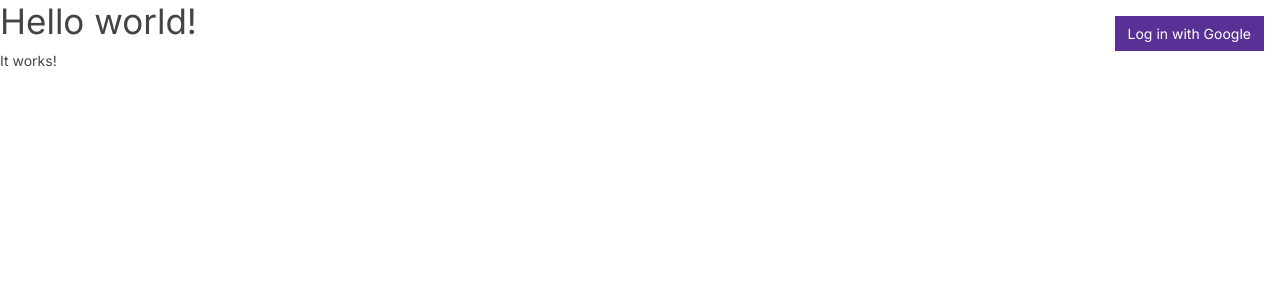
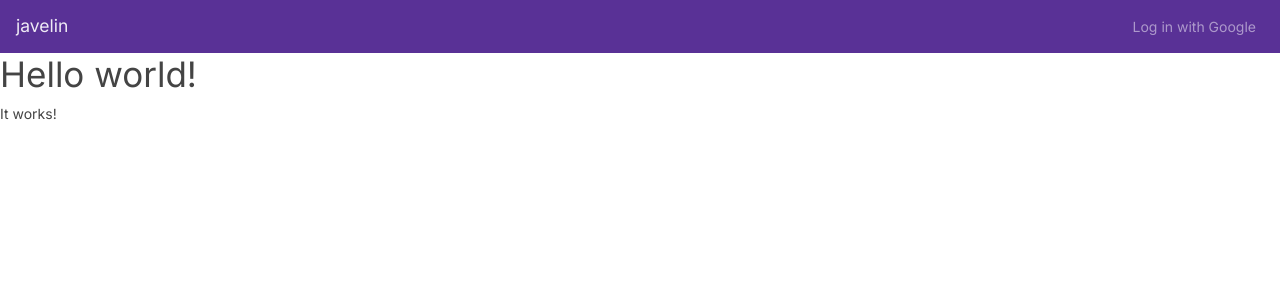
Before and after one commit to tkesgar/javelin, a Next.js app: page / in a window 1280 px wide. Shown: the top 300 px of the page. Built offline with nearby package versions, Linux system fonts and the light colour scheme; no server answers.

Commit message:
Implement default layout

```diff
--- /dev/null
+++ b/components/DefaultLayout/index.tsx
@@ -0,0 +1,15 @@
+import * as React from "react";
+import MainNavbar from "../MainNavbar";
+
+export default function DefaultLayout({
+  children,
+}: {
+  children?: React.ReactNode;
+}): JSX.Element {
+  return (
+    <>
+      <MainNavbar />
+      {children}
+    </>
+  );
+}
--- /dev/null
+++ b/components/MainNavbar/index.tsx
@@ -0,0 +1,65 @@
+import { signIn, signOut, useAuth } from "@/services/firebase/auth";
+import * as React from "react";
+import { Nav, Navbar, NavDropdown } from "react-bootstrap";
+import style from "./style.module.scss";
+import classnames from "classnames";
+import Link from "next/link";
+
+export default function MainNavbar(): JSX.Element {
+  const auth = useAuth();
+
+  const isAuthReady = auth !== false;
+
+  return (
+    <Navbar bg="primary" variant="dark" expand="sm" className="py-2">
+      <Link href="/" passHref>
+        <Navbar.Brand href="#home">javelin</Navbar.Brand>
+      </Link>
+
+      <Navbar.Toggle aria-controls="mainNavbarNav" />
+
+      <Navbar.Collapse id="mainNavbarNav">
+        {isAuthReady ? (
+          <Nav className="ml-auto">
+            {auth ? (
+              <NavDropdown
+                title={
+                  <img
+                    src={auth.photoURL}
+                    alt={auth.displayName}
+                    className={classnames(style.Avatar, "rounded-circle mr-2")}
+                  />
+                }
+                id="userMenu"
+                className={style.UserMenu}
+                alignRight
+              >
+                <NavDropdown.ItemText>
+                  <div>{auth.displayName}</div>
+                  <div style={{ fontSize: "0.75em" }}>{auth.email}</div>
+                </NavDropdown.ItemText>
+                <NavDropdown.Divider />
+                <NavDropdown.Item
+                  onClick={() => {
+                    signOut();
+                  }}
+                >
+                  Log out
+                </NavDropdown.Item>
+              </NavDropdown>
+            ) : (
+              <Nav.Link
+                onClick={() => {
+                  // TODO Handle error (user cancel sign-in)
+                  signIn();
+                }}
+              >
+                Log in with Google
+              </Nav.Link>
+            )}
+          </Nav>
+        ) : null}
+      </Navbar.Collapse>
+    </Navbar>
+  );
+}
--- /dev/null
+++ b/components/MainNavbar/style.module.scss
@@ -0,0 +1,10 @@
+.Avatar {
+  width: 2rem;
+  height: 2rem;
+}
+
+// stylelint-disable-next-line selector-pseudo-class-no-unknown
+.UserMenu :global(.dropdown-toggle) {
+  display: flex;
+  align-items: center;
+}
--- a/features/auth/AuthMenu.tsx
+++ /dev/null
@@ -1,82 +0,0 @@
-import { signIn, signOut, useAuth } from "@/services/firebase/auth";
-import * as React from "react";
-import { Button, Dropdown } from "react-bootstrap";
-import Link from "next/link";
-
-export default function AuthMenu(): JSX.Element {
-  const auth = useAuth();
-
-  if (auth === false) {
-    return null;
-  }
-
-  return (
-    <div className="Container">
-      <style jsx>{`
-        .Container {
-          position: fixed;
-          top: 1rem;
-          right: 1rem;
-        }
-
-        .Avatar {
-          width: 2rem;
-          height: 2rem;
-        }
-
-        .UserEmail {
-          font-size: 0.75em;
-        }
-      `}</style>
-      {auth ? (
-        <Dropdown>
-          <Dropdown.Toggle
-            id="authUserMenu"
-            className="d-flex align-items-center"
-            variant="outline-primary"
-          >
-            <div className="d-inline-flex align-items-center">
-              <img
-                src={auth.photoURL}
-                alt={auth.displayName}
-                className="Avatar rounded-circle mr-2"
-              />
-              <div className="d-none d-md-block text-left mr-2">
-                <div>{auth.displayName}</div>
-                <div className="UserEmail">{auth.email}</div>
-              </div>
-            </div>
-          </Dropdown.Toggle>
-          <Dropdown.Menu align="right">
-            <Dropdown.ItemText className="d-md-none">
-              <div>{auth.displayName}</div>
-              <div className="UserEmail">{auth.email}</div>
-            </Dropdown.ItemText>
-            <Dropdown.Divider className="d-md-none" />
-            <Link href="/" passHref>
-              <Dropdown.Item>Home</Dropdown.Item>
-            </Link>
-            <Dropdown.Divider />
-            <Dropdown.Item
-              onClick={() => {
-                signOut();
-              }}
-            >
-              Log out
-            </Dropdown.Item>
-          </Dropdown.Menu>
-        </Dropdown>
-      ) : (
-        <Button
-          type="button"
-          variant="primary"
-          onClick={() => {
-            signIn();
-          }}
-        >
-          Log in with Google
-        </Button>
-      )}
-    </div>
-  );
-}
--- a/package.json
+++ b/package.json
@@ -21,7 +21,7 @@
     "next": "^10.0.7",
     "postcss-preset-env": "^6.7.0",
     "react": "^17.0.1",
-    "react-bootstrap": "^1.4.3",
+    "react-bootstrap": "^1.5.0",
     "react-dom": "^17.0.1",
     "react-feather": "^2.0.9",
     "sass": "^1.32.7",
--- a/pages/index.tsx
+++ b/pages/index.tsx
@@ -1,12 +1,11 @@
 import * as React from "react";
-import AuthMenu from "@/features/auth/AuthMenu";
+import DefaultLayout from "@/components/DefaultLayout";
 
 export default function Index(): JSX.Element {
   return (
-    <>
+    <DefaultLayout>
       <h1>Hello world!</h1>
       <p>It works!</p>
-      <AuthMenu />
-    </>
+    </DefaultLayout>
   );
 }
```
Also changed, not shown: 1 other file (tests, documents, lock files or other folders).
